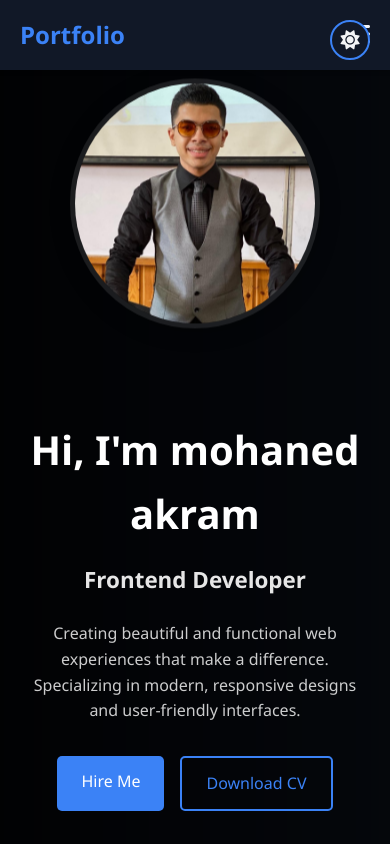
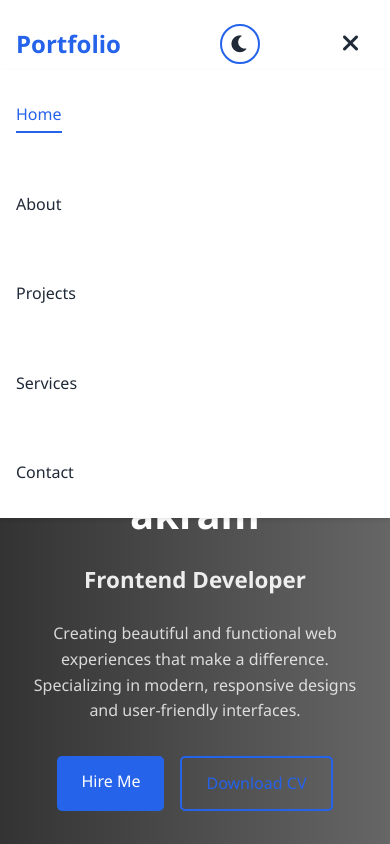
Before and after one commit to mohanadakram21/myprofile, a plain HTML site: page index.html in a window 390 px wide. Both pictures are taken after a click on the button 350 px from the left and 40 px from the top of the page. Shown: the top 844 px of the page. Drawn offline with Linux system fonts and the light colour scheme.

Commit message:
second commit

```diff
--- a/script.js
+++ b/script.js
@@ -38,6 +38,9 @@ const createMobileMenu = () => {
 
             mobileMenuBtn.addEventListener('click', () => {
                 navLinks.classList.toggle('active');
+                mobileMenuBtn.innerHTML = navLinks.classList.contains('active')
+                    ? '<i class="fas fa-times"></i>'
+                    : '<i class="fas fa-bars"></i>';
             });
 
             navbar.appendChild(mobileMenuBtn);
@@ -132,10 +135,11 @@ revealOnScroll();
 
 // Dark Mode Toggle
 const createThemeToggle = () => {
+    const navbar = document.querySelector('.navbar .container');
     const themeToggle = document.createElement('button');
     themeToggle.className = 'theme-toggle';
     themeToggle.innerHTML = '<i class="fas fa-moon"></i>';
-    document.body.appendChild(themeToggle);
+    navbar.appendChild(themeToggle);
 
     // Check for saved theme preference
     const savedTheme = localStorage.getItem('theme');
--- a/styles.css
+++ b/styles.css
@@ -506,6 +506,60 @@ body {
     .nav-links {
         display: none;
     }
+
+    .navbar .container {
+        padding: 0.5rem 1rem;
+    }
+
+    .nav-links {
+        position: fixed;
+        top: 70px;
+        left: 0;
+        width: 100%;
+        background: var(--background);
+        flex-direction: column;
+        padding: 1rem;
+        box-shadow: 0 2px 4px rgba(0,0,0,0.2);
+        display: none;
+    }
+
+    .nav-links.active {
+        display: flex;
+    }
+
+    .nav-links li {
+        margin: 1rem 0;
+    }
+
+    .mobile-menu-btn {
+        display: block;
+        background: none;
+        border: none;
+        font-size: 1.5rem;
+        color: var(--text-color);
+        cursor: pointer;
+        margin-right: 1rem;
+    }
+
+    .theme-toggle {
+        position: relative;
+        margin: 0;
+        order: 2;
+    }
+
+    .navbar .container {
+        display: flex;
+        align-items: center;
+        justify-content: space-between;
+    }
+
+    .logo {
+        order: 1;
+    }
+
+    .mobile-menu-btn {
+        order: 3;
+    }
 }
 
 /* Animation */
@@ -703,9 +757,7 @@ body {
 
 /* Dark Mode Toggle Button */
 .theme-toggle {
-    position: fixed;
-    top: 20px;
-    right: 20px;
+    position: relative;
     background: var(--background);
     border: 2px solid var(--primary-color);
     color: var(--text-color);
@@ -718,6 +770,7 @@ body {
     cursor: pointer;
     transition: all 0.3s ease;
     z-index: 1000;
+    margin-left: 1rem;
 }
 
 .theme-toggle:hover {
```
